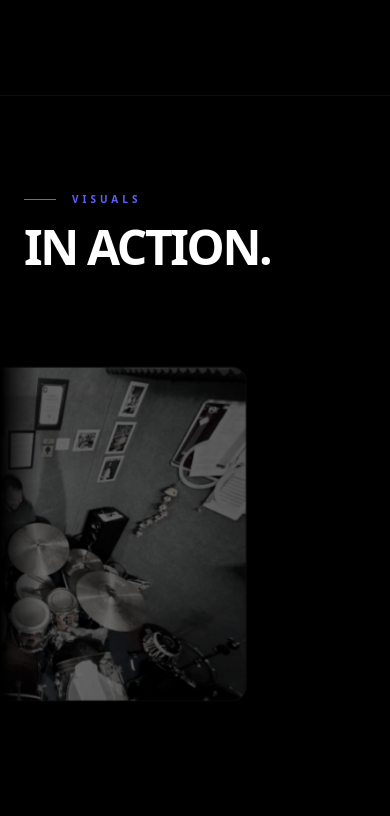
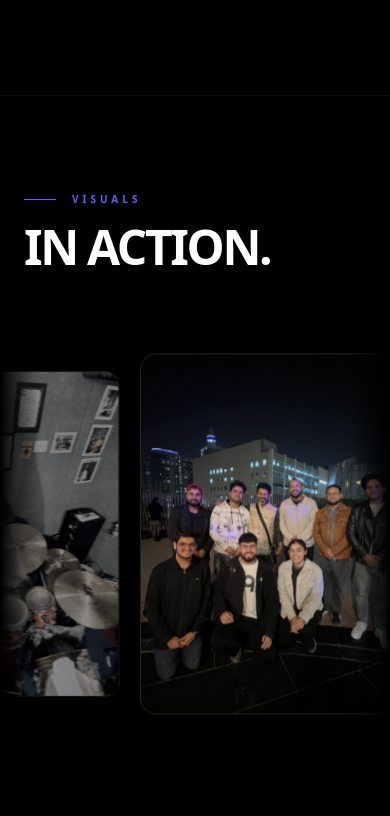
Before and after one commit to chandershekhar13/client-portfolio, a Next.js app: page / in a window 390 px wide. Shown: the part 3028-3844 px from the top of the page. Built offline with nearby package versions, Linux system fonts and the light colour scheme.

Commit message:
new enlarge

```diff
--- a/src/components/Gallery.jsx
+++ b/src/components/Gallery.jsx
@@ -1,6 +1,13 @@
 "use client";
+
 import { useRef, useEffect, useState } from "react";
-import { motion, useInView, AnimatePresence } from "framer-motion";
+import {
+  motion,
+  useInView,
+  AnimatePresence,
+  LayoutGroup,
+  MotionConfig
+} from "framer-motion";
 
 const originalImages = [
   "/Gallery/IMG_2039.webp", "/Gallery/IMG_1359.webp", "/Gallery/IMG_5889.webp",
@@ -13,24 +20,33 @@ const originalImages = [
   "/Gallery/IMG_2059.webp", "/Gallery/IMG_1142.webp", "/Gallery/IMG_1401.webp",
   "/Gallery/IMG_5890.webp", "/Gallery/IMG_2037.webp", "/Gallery/IMG_5923.webp",
   "/Gallery/IMG_1341.webp", "/Gallery/IMG_5931.webp", "/Gallery/IMG_2060.webp",
-  "/Gallery/IMG_5934.webp", "/Gallery/IMG_5935.webp"
+  "/Gallery/IMG_5934.webp", "/Gallery/IMG_5935.webp", "/Gallery/IMG_4445.webp",
+  "/Gallery/IMG_4446.webp", "/Gallery/IMG_4448.webp", "/Gallery/IMG_4449.webp",
+  "/Gallery/IMG_4450.webp", "/Gallery/IMG_4451.webp", "/Gallery/IMG_4453.webp",
+  "/Gallery/IMG_4454.webp", "/Gallery/IMG_4455.webp", "/Gallery/IMG_4456.webp",
+  "/Gallery/IMG_5935.webp", "/Gallery/IMG_4457.webp", "/Gallery/IMG_4458.webp",
+  "/Gallery/IMG_4459.webp"
 ];
 
 const images = [...originalImages, ...originalImages, ...originalImages];
 
 export default function Gallery() {
   const containerRef = useRef(null);
-  const isInView = useInView(containerRef, { once: true, margin: "-100px 0px 0px 0px" });
+  const scrollRef = useRef(null);
 
-  // Tracking the exact index to power the Shared Element Transition
-  const [activeIndex, setActiveIndex] = useState(null);
-
-  const scrollRef = useRef(null);
   const isDragging = useRef(false);
   const hasDragged = useRef(false);
   const isTouching = useRef(false);
+
   const startX = useRef(0);
   const scrollLeftStart = useRef(0);
+
+  const [activeIndex, setActiveIndex] = useState(null);
+
+  const isInView = useInView(containerRef, {
+    once: true,
+    margin: "-100px 0px 0px 0px"
+  });
 
   useEffect(() => {
     if (activeIndex !== null) {
@@ -42,7 +58,9 @@ export default function Gallery() {
 
   useEffect(() => {
     if (!isInView) return;
+
     const scrollContainer = scrollRef.current;
+
     if (scrollContainer.scrollLeft === 0) {
       scrollContainer.scrollLeft = scrollContainer.scrollWidth / 2;
     }
@@ -52,8 +70,12 @@ export default function Gallery() {
     const loop = () => {
       if (!scrollContainer) return;
 
-      // Pause scroll when lightbox is open
-      if (!isDragging.current && !isTouching.current && activeIndex === null) {
+      if (activeIndex !== null) {
+        animationFrameId = requestAnimationFrame(loop);
+        return;
+      }
+
+      if (!isDragging.current && !isTouching.current) {
         scrollContainer.scrollLeft += 1.5;
       }
 
@@ -61,12 +83,17 @@ export default function Gallery() {
 
       if (scrollContainer.scrollLeft >= halfWidth) {
         scrollContainer.scrollLeft -= halfWidth;
-        if (isDragging.current) scrollLeftStart.current -= halfWidth;
+        if (isDragging.current) {
+          scrollLeftStart.current -= halfWidth;
+        }
       } else if (scrollContainer.scrollLeft <= 0) {
         scrollContainer.scrollLeft += halfWidth;
-        if (isDragging.current) scrollLeftStart.current += halfWidth;
+        if (isDragging.current) {
+          scrollLeftStart.current += halfWidth;
+        }
       }
 
+      // APPLE-GRADE CONTINUOUS MOBILE PHYSICS
       if (window.innerWidth < 768) {
          const centerPoint = scrollContainer.scrollLeft + (window.innerWidth / 2);
          const imageNodes = scrollContainer.children;
@@ -79,16 +106,27 @@ export default function Gallery() {
              const imgCenter = container.offsetLeft + (container.offsetWidth / 2);
              const distance = Math.abs(centerPoint - imgCenter);
 
-             if (distance < 150) {
-               container.style.transform = "scale(1.05)";
-               container.style.opacity = "1";
-               container.style.zIndex = "10";
-               if (img) img.style.filter = "grayscale(0%)";
-             } else {
-               container.style.transform = "scale(0.95)";
-               container.style.opacity = "0.4";
-               container.style.zIndex = "0";
-               if (img) img.style.filter = "grayscale(100%)";
+             // The "Focus Zone" is 250px wide.
+             const focusZone = 250;
+             // Calculate a value from 0 to 1 based on how close it is to dead center
+             let progress = 1 - (distance / focusZone);
+             progress = Math.max(0, Math.min(1, progress)); // Clamp between 0 and 1
+
+             // Apply an easing curve so it doesn't feel linear
+             const easeProgress = progress === 1 ? 1 : 1 - Math.pow(1 - progress, 2);
+
+             // Map the curve to physical properties
+             const scale = 0.85 + (easeProgress * 0.2); // Scales smoothly from 0.85 to 1.05
+             const opacity = 0.3 + (easeProgress * 0.7); // Fades from 30% to 100%
+             const grayscale = 100 - (easeProgress * 100); // Transitions from 100% gray to full color
+
+             // Apply instantly without CSS transitions fighting it
+             container.style.transform = `scale(${scale})`;
+             container.style.opacity = opacity.toString();
+             container.style.zIndex = Math.round(progress * 10).toString();
+
+             if (img) {
+               img.style.filter = `grayscale(${grayscale}%)`;
              }
            }
          }
@@ -108,6 +146,7 @@ export default function Gallery() {
     };
 
     animationFrameId = requestAnimationFrame(loop);
+
     return () => cancelAnimationFrame(animationFrameId);
   }, [isInView, activeIndex]);
 
@@ -116,7 +155,7 @@ export default function Gallery() {
     hasDragged.current = false;
     startX.current = e.pageX - scrollRef.current.offsetLeft;
     scrollLeftStart.current = scrollRef.current.scrollLeft;
-    scrollRef.current.style.scrollBehavior = 'auto';
+    scrollRef.current.style.scrollBehavior = "auto";
   };
 
   const handleMouseMove = (e) => {
@@ -130,69 +169,136 @@ export default function Gallery() {
     scrollRef.current.scrollLeft = scrollLeftStart.current - walk;
   };
 
-  const handleMouseUp = () => { isDragging.current = false; };
-  const handleTouchStart = () => { isTouching.current = true; hasDragged.current = false; };
-  const handleTouchEnd = () => { setTimeout(() => { isTouching.current = false; }, 1000); };
+  const handleMouseUp = () => {
+    isDragging.current = false;
+  };
+
+  const handleTouchStart = () => {
+    isTouching.current = true;
+    hasDragged.current = false;
+  };
+
+  const handleTouchEnd = () => {
+    setTimeout(() => {
+      isTouching.current = false;
+    }, 500);
+  };
 
   return (
-    <section id="photos" ref={containerRef} className="bg-black py-24 md:py-32 overflow-hidden border-t border-white/5 relative">
-
-      {/* THE AWWWARDS SHARED-ELEMENT LIGHTBOX */}
-      <AnimatePresence>
+    <MotionConfig
+      transition={{
+        type: "spring",
+        stiffness: 220,
+        damping: 32,
+        mass: 0.7
+      }}
+    >
+      <LayoutGroup>
+        <section
+          id="photos"
+          ref={containerRef}
+          className="bg-black py-24 md:py-32 overflow-hidden border-t border-white/5 relative"
+        >
+          {/* LIGHTBOX */}
+          <AnimatePresence initial={false}>
             {activeIndex !== null && (
-          <div className="fixed inset-0 z-[100] flex items-center justify-center pointer-events-none">
-
-            {/* 1. Cinematic Background Blur */}
               <motion.div
+                className="fixed inset-0 z-[99999] flex items-center justify-center"
                 initial={{ opacity: 0 }}
                 animate={{ opacity: 1 }}
                 exit={{ opacity: 0 }}
-              transition={{ duration: 0.4, ease: "easeInOut" }}
-              className="absolute inset-0 bg-black/95 backdrop-blur-xl pointer-events-auto cursor-pointer"
+                transition={{
+                  duration: 0.18,
+                  ease: [0.22, 1, 0.36, 1]
+                }}
+              >
+                {/* BACKDROP */}
+                <motion.div
+                  className="absolute inset-0 bg-black/92"
+                  initial={{ opacity: 0 }}
+                  animate={{ opacity: 1 }}
+                  exit={{ opacity: 0 }}
+                  transition={{
+                    duration: 0.2
+                  }}
                   onClick={() => setActiveIndex(null)}
+                  style={{
+                    backdropFilter: "blur(20px)",
+                    WebkitBackdropFilter: "blur(20px)",
+                    willChange: "opacity"
+                  }}
                 />
 
-            {/* 2. Editorial Typography (Fades in over the blur) */}
-            <motion.div
-              initial={{ opacity: 0, y: 10 }}
-              animate={{ opacity: 1, y: 0 }}
-              exit={{ opacity: 0, y: 10 }}
-              transition={{ delay: 0.2, duration: 0.4 }}
-              className="absolute bottom-8 left-8 md:bottom-12 md:left-12 z-[110] pointer-events-none"
-            >
-              <p className="text-indigo-500 text-[9px] uppercase tracking-[0.4em] font-bold mb-2">Visual Archive</p>
-              <p className="text-white font-serif italic text-xl md:text-3xl opacity-80">Capture {String((activeIndex % originalImages.length) + 1).padStart(2, '0')}</p>
-            </motion.div>
-
-            {/* Rotating Close Button */}
-            <motion.button
-              initial={{ opacity: 0, rotate: -90 }}
-              animate={{ opacity: 1, rotate: 0 }}
-              exit={{ opacity: 0, rotate: 90 }}
-              transition={{ delay: 0.2, duration: 0.5, ease: [0.22, 1, 0.36, 1] }}
-              onClick={() => setActiveIndex(null)}
-              className="absolute top-6 right-6 md:top-10 md:right-10 z-[110] group pointer-events-auto flex items-center gap-4"
-            >
-              <span className="text-[10px] uppercase tracking-[0.3em] font-bold text-white/50 group-hover:text-white transition-colors hidden md:block">Close</span>
-              <div className="w-10 h-10 md:w-12 md:h-12 rounded-full border border-white/20 flex items-center justify-center group-hover:bg-white transition-colors duration-500">
-                <span className="text-white/60 group-hover:text-black transition-colors font-light text-xl">✕</span>
-              </div>
-            </motion.button>
-
-            {/* 3. The Flying Image (layoutId creates the physics) */}
+                {/* EXPANDED IMAGE */}
                 <motion.img
                   layoutId={`gallery-image-${activeIndex}`}
                   src={images[activeIndex]}
                   alt="Expanded"
-              transition={{ type: "spring", stiffness: 200, damping: 25, mass: 1 }}
-              className="relative z-[105] max-w-[90vw] max-h-[85vh] object-contain drop-shadow-[0_30px_80px_rgba(0,0,0,0.8)] pointer-events-auto"
                   draggable="false"
+                  onLayoutAnimationStart={() => {
+                    document.body.style.pointerEvents = "none";
+                  }}
+                  onLayoutAnimationComplete={() => {
+                    document.body.style.pointerEvents = "auto";
+                  }}
+                  className="
+                    relative
+                    z-[100005]
+                    max-w-[92vw]
+                    max-h-[88vh]
+                    object-contain
+                    rounded-[1.5rem]
+                    shadow-[0_40px_120px_rgba(0,0,0,0.95)]
+                    pointer-events-auto
+                    select-none
+                  "
+                  style={{
+                    willChange: "transform",
+                    transform: "translateZ(0)",
+                    backfaceVisibility: "hidden",
+                    WebkitBackfaceVisibility: "hidden"
+                  }}
                 />
+
+                {/* INFO */}
+                <motion.div
+                  initial={{ opacity: 0, y: 6 }}
+                  animate={{ opacity: 1, y: 0 }}
+                  exit={{ opacity: 0, y: 6 }}
+                  transition={{ duration: 0.16 }}
+                  className="absolute bottom-8 left-8 md:bottom-12 md:left-12 z-[100010] pointer-events-none"
+                >
+                  <p className="text-indigo-500 text-[9px] uppercase tracking-[0.4em] font-bold mb-2">
+                    Visual Archive
+                  </p>
+                  <p className="text-white font-serif italic text-xl md:text-3xl opacity-80">
+                    Capture {String((activeIndex % originalImages.length) + 1).padStart(2, "0")}
+                  </p>
+                </motion.div>
+
+                {/* CLOSE BUTTON */}
+                <motion.button
+                  initial={{ opacity: 0, scale: 0.96 }}
+                  animate={{ opacity: 1, scale: 1 }}
+                  exit={{ opacity: 0, scale: 0.96 }}
+                  transition={{ duration: 0.16 }}
+                  onClick={() => setActiveIndex(null)}
+                  className="absolute top-6 right-6 md:top-10 md:right-10 z-[100010] group flex items-center gap-4"
+                >
+                  <span className="text-[10px] uppercase tracking-[0.3em] font-bold text-white/40 group-hover:text-white transition-colors duration-500 hidden md:block">
+                    Close
+                  </span>
+                  <div className="w-11 h-11 md:w-12 md:h-12 rounded-full border border-white/10 bg-white/[0.04] backdrop-blur-xl flex items-center justify-center group-hover:bg-white transition-all duration-500">
+                    <span className="text-white/60 group-hover:text-black transition-colors text-lg">
+                      ✕
+                    </span>
                   </div>
+                </motion.button>
+              </motion.div>
             )}
           </AnimatePresence>
 
-      {/* STANDARD GALLERY STRUCTURE */}
+          {/* HEADER */}
           <div className="max-w-7xl mx-auto px-6 mb-12 md:mb-20">
             <motion.div
               initial={{ opacity: 0, y: 30 }}
@@ -211,11 +317,14 @@ export default function Gallery() {
             </motion.div>
           </div>
 
+          {/* GALLERY */}
           <motion.div
             initial={{ opacity: 0 }}
             animate={isInView ? { opacity: 1 } : { opacity: 0 }}
             transition={{ duration: 1.5, delay: 0.2 }}
-        style={{ WebkitMaskImage: 'linear-gradient(to right, transparent, black 10%, black 90%, transparent)' }}
+            style={{
+              WebkitMaskImage: "linear-gradient(to right, transparent, black 10%, black 90%, transparent)"
+            }}
           >
             <div
               ref={scrollRef}
@@ -231,25 +340,79 @@ export default function Gallery() {
                 <div
                   key={index}
                   onClick={() => {
-                if (!hasDragged.current) setActiveIndex(index);
+                    if (!hasDragged.current) {
+                      setActiveIndex(index);
+                    }
                   }}
-              className="relative flex-shrink-0 h-[350px] md:h-[550px] w-fit rounded-2xl border border-white/5 overflow-hidden bg-zinc-900 group transition-all duration-500 cursor-pointer"
+                  className="
+                    relative
+                    flex-shrink-0
+                    h-[350px]
+                    md:h-[550px]
+                    w-[250px] md:w-fit
+                    rounded-2xl
+                    overflow-hidden
+                    border
+                    border-white/5
+                    bg-zinc-900
+                    group
+                    cursor-pointer
+                    md:transition-transform
+                    md:duration-500
+                    md:hover:-translate-y-1
+                  "
                 >
-              {/* The Thumbnail (Tied to the layoutId) */}
                   <motion.img
                     layoutId={`gallery-image-${index}`}
                     src={src}
                     alt={`Gallery photo ${index + 1}`}
-                className="h-full w-auto max-w-none object-cover transition-all duration-700 ease-out
-                           grayscale md:group-hover:grayscale-0 md:group-hover:scale-105 pointer-events-none select-none"
                     draggable="false"
                     loading="lazy"
+                    className="
+                      h-full
+                      w-full md:w-auto
+                      max-w-none
+                      object-cover
+                      grayscale
+                      md:transition-all
+                      md:duration-700
+                      ease-out
+                      md:group-hover:grayscale-0
+                      md:group-hover:scale-[1.03]
+                      pointer-events-none
+                      select-none
+                    "
+                    style={{
+                      willChange: "transform",
+                      transform: "translateZ(0)",
+                      backfaceVisibility: "hidden",
+                      WebkitBackfaceVisibility: "hidden"
+                    }}
                   />
-              <div className={`absolute inset-0 bg-black/20 group-hover:bg-transparent transition-colors duration-700 pointer-events-none hidden md:block ${activeIndex !== null ? 'opacity-0' : 'opacity-100'}`}></div>
+
+                  <div
+                    className={`
+                      absolute
+                      inset-0
+                      bg-black/20
+                      md:transition-opacity
+                      md:duration-700
+                      pointer-events-none
+                      hidden
+                      md:block
+                      ${
+                        activeIndex !== null
+                          ? "opacity-0"
+                          : "opacity-100 group-hover:opacity-0"
+                      }
+                    `}
+                  />
                 </div>
               ))}
             </div>
           </motion.div>
         </section>
+      </LayoutGroup>
+    </MotionConfig>
   );
 }
```
Lines whose indentation alone changed are shown as unchanged.
